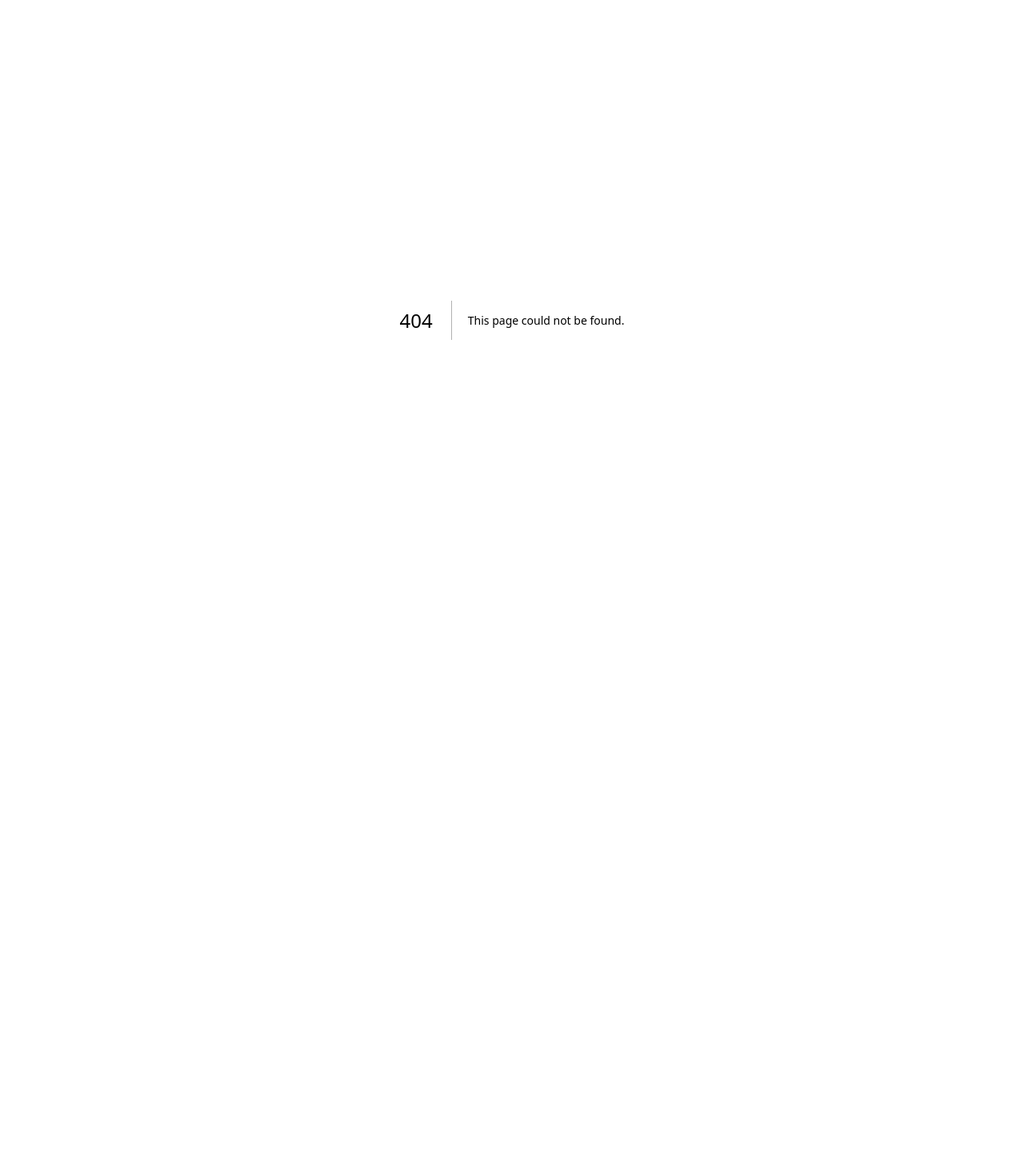
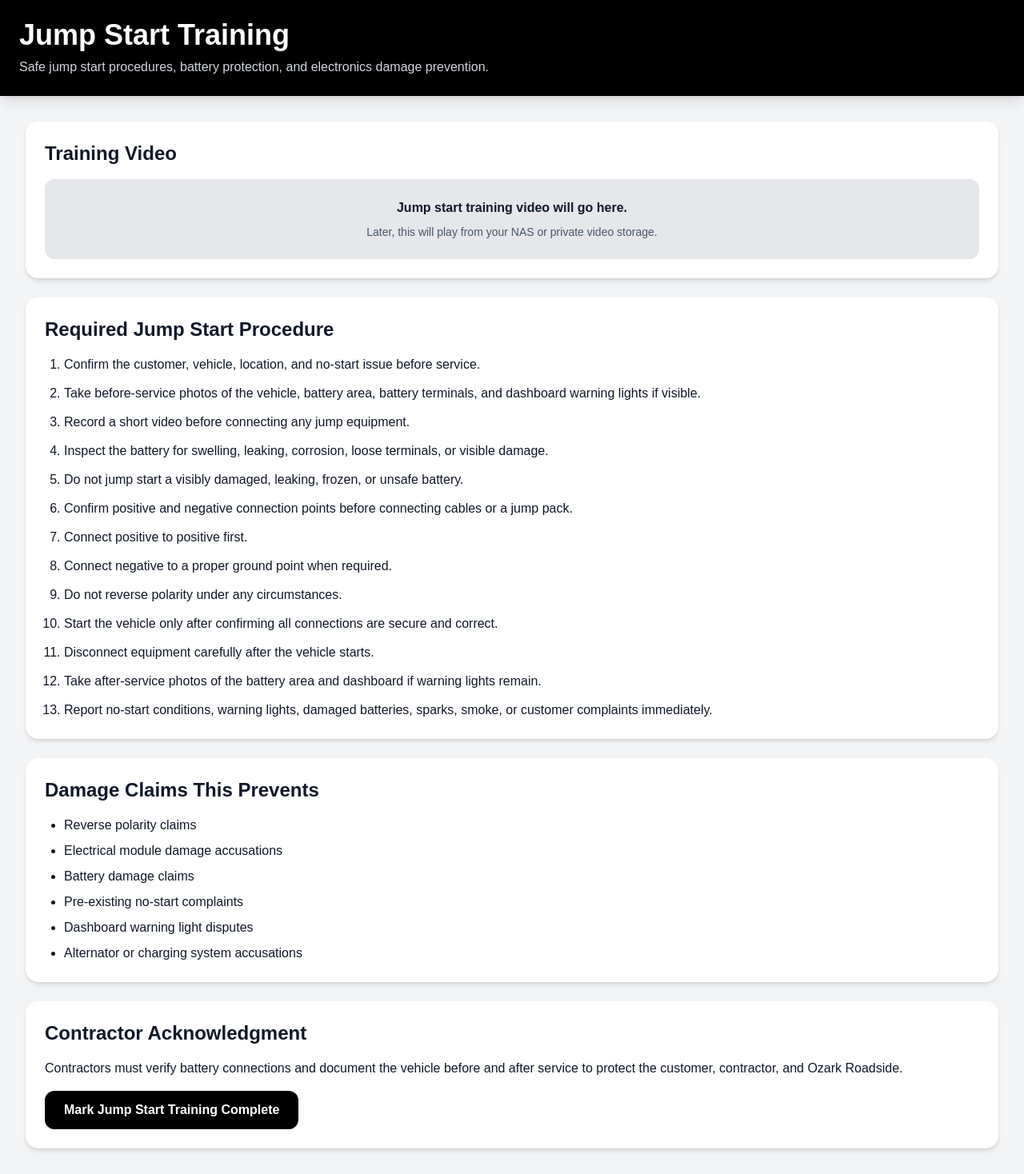
Before and after one commit to Fuidwiw/contractor-training-portal, a Next.js app: page /jump-start in a window 1280 px wide. Before the commit this address had no page. Shown: the whole page at 80% size. Before the commit the page ends 800 px from the top, so only its background shows below. Built offline with nearby package versions, Linux system fonts and the light colour scheme.

Commit message:
Added jump start training module

```diff
--- /dev/null
+++ b/app/jump-start/page.js
@@ -0,0 +1,87 @@
+export default function JumpStartTraining() {
+  return (
+    <main className="min-h-screen bg-gray-100 text-gray-900">
+
+      <div className="bg-black text-white p-6 shadow-lg">
+        <h1 className="text-4xl font-bold">
+          Jump Start Training
+        </h1>
+
+        <p className="mt-2 text-gray-300">
+          Safe jump start procedures, battery protection, and electronics damage prevention.
+        </p>
+      </div>
+
+      <div className="p-8">
+
+        <div className="bg-white rounded-2xl shadow-md p-6 mb-6">
+          <h2 className="text-2xl font-semibold mb-4">
+            Training Video
+          </h2>
+
+          <div className="bg-gray-200 rounded-xl p-6 text-center">
+            <p className="font-semibold">
+              Jump start training video will go here.
+            </p>
+
+            <p className="text-sm mt-2 text-gray-600">
+              Later, this will play from your NAS or private video storage.
+            </p>
+          </div>
+        </div>
+
+        <div className="bg-white rounded-2xl shadow-md p-6 mb-6">
+          <h2 className="text-2xl font-semibold mb-4">
+            Required Jump Start Procedure
+          </h2>
+
+          <ol className="list-decimal ml-6 space-y-3">
+            <li>Confirm the customer, vehicle, location, and no-start issue before service.</li>
+            <li>Take before-service photos of the vehicle, battery area, battery terminals, and dashboard warning lights if visible.</li>
+            <li>Record a short video before connecting any jump equipment.</li>
+            <li>Inspect the battery for swelling, leaking, corrosion, loose terminals, or visible damage.</li>
+            <li>Do not jump start a visibly damaged, leaking, frozen, or unsafe battery.</li>
+            <li>Confirm positive and negative connection points before connecting cables or a jump pack.</li>
+            <li>Connect positive to positive first.</li>
+            <li>Connect negative to a proper ground point when required.</li>
+            <li>Do not reverse polarity under any circumstances.</li>
+            <li>Start the vehicle only after confirming all connections are secure and correct.</li>
+            <li>Disconnect equipment carefully after the vehicle starts.</li>
+            <li>Take after-service photos of the battery area and dashboard if warning lights remain.</li>
+            <li>Report no-start conditions, warning lights, damaged batteries, sparks, smoke, or customer complaints immediately.</li>
+          </ol>
+        </div>
+
+        <div className="bg-white rounded-2xl shadow-md p-6 mb-6">
+          <h2 className="text-2xl font-semibold mb-4">
+            Damage Claims This Prevents
+          </h2>
+
+          <ul className="list-disc ml-6 space-y-2">
+            <li>Reverse polarity claims</li>
+            <li>Electrical module damage accusations</li>
+            <li>Battery damage claims</li>
+            <li>Pre-existing no-start complaints</li>
+            <li>Dashboard warning light disputes</li>
+            <li>Alternator or charging system accusations</li>
+          </ul>
+        </div>
+
+        <div className="bg-white rounded-2xl shadow-md p-6">
+          <h2 className="text-2xl font-semibold mb-4">
+            Contractor Acknowledgment
+          </h2>
+
+          <p className="mb-4">
+            Contractors must verify battery connections and document the vehicle before and after service to protect the customer, contractor, and Ozark Roadside.
+          </p>
+
+          <button className="bg-black text-white px-6 py-3 rounded-xl font-semibold">
+            Mark Jump Start Training Complete
+          </button>
+        </div>
+
+      </div>
+    </main>
+  );
+}
```
